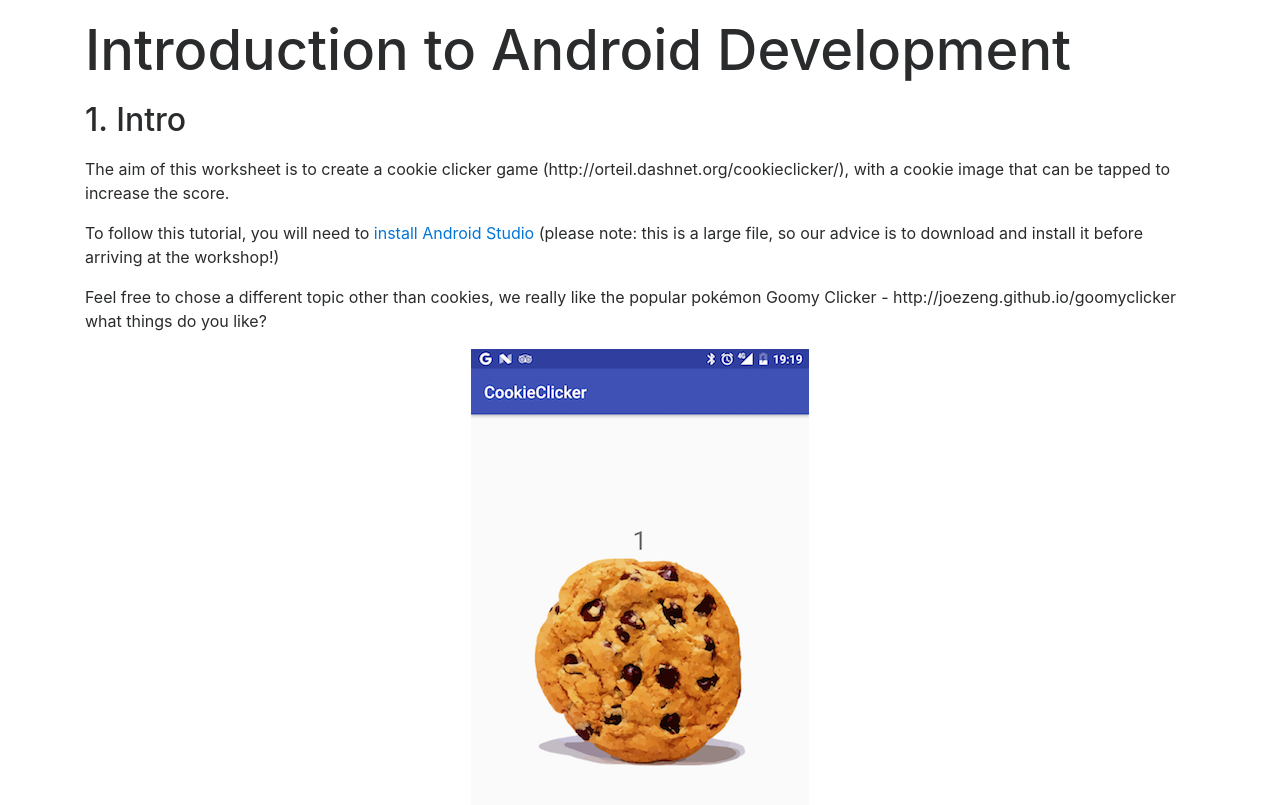
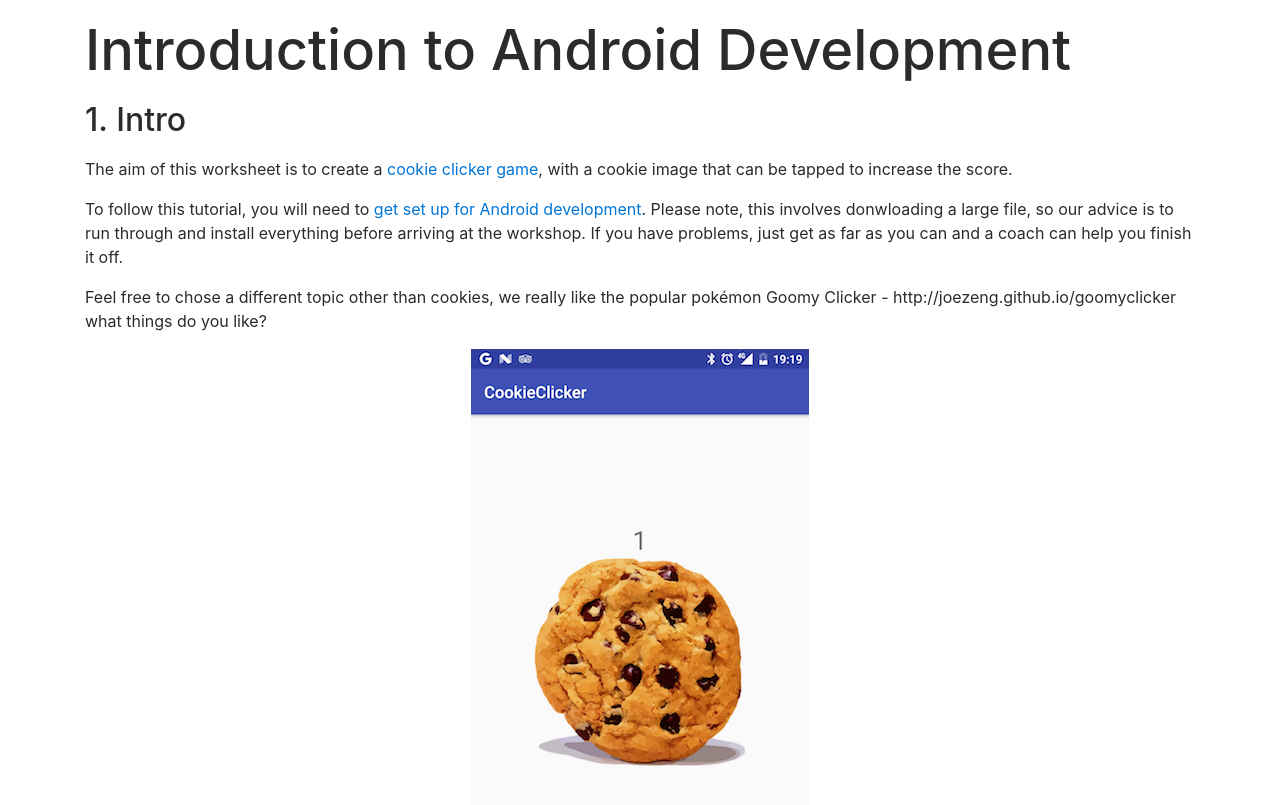
Before and after one commit to codebar/android-tutorials, a Jekyll site: the page built from worksheets/1-introduction/index.md, in a window 1280 px wide and 900 px high. Shown: the top 805 px of the window. Built offline with Jekyll 4.4.1, drawn with Linux system fonts in a browser that asks for light colours; nearby versions of some CDN libraries.

```diff
--- a/worksheets/1-introduction/index.md
+++ b/worksheets/1-introduction/index.md
@@ -5,12 +5,9 @@ title: Introduction to Android Development
 
 ## 1. Intro
 
-The aim of this worksheet is to create a cookie clicker game (http://orteil.dashnet.org/cookieclicker/), with a cookie image that can be tapped to increase the score.
+The aim of this worksheet is to create a [cookie clicker game](http://orteil.dashnet.org/cookieclicker/), with a cookie image that can be tapped to increase the score.
 
-To follow this tutorial, you will need to [install Android
-Studio](https://developer.android.com/studio/index.html) (please
-note: this is a large file, so our advice is to download and install it before
-arriving at the workshop!)
+To follow this tutorial, you will need to [get set up for Android development]({{ site.baseurl }}/setup). Please note, this involves donwloading a large file, so our advice is to run through and install everything before arriving at the workshop. If you have problems, just get as far as you can and a coach can help you finish it off.
 
 Feel free to chose a different topic other than cookies, we really like the popular pokémon Goomy Clicker - http://joezeng.github.io/goomyclicker what things do you like?
 
```
Also changed, not shown: index.md (+1 -1 lines), worksheets/0-setup/index.md (added, +84 -0 lines), worksheets/0-setup/assets/images/android-device-developer-mode.gif (added), worksheets/0-setup/assets/images/android-studio-welcome.png (added), worksheets/0-setup/assets/images/emulator-1-type.png (added), worksheets/0-setup/assets/images/emulator-2-version.png (added), worksheets/0-setup/assets/images/emulator-3-list.png (added), worksheets/0-setup/assets/images/emulator-4-complete.png (added), worksheets/0-setup/assets/images/first-project-1-name.png (added), worksheets/0-setup/assets/images/first-project-2-version.png (added), worksheets/0-setup/assets/images/first-project-3-activity.png (added), worksheets/0-setup/assets/images/first-project-4-complete.png (added), worksheets/0-setup/assets/images/run-1-chooser.png (added), worksheets/0-setup/assets/images/run-2-running.png (added).
